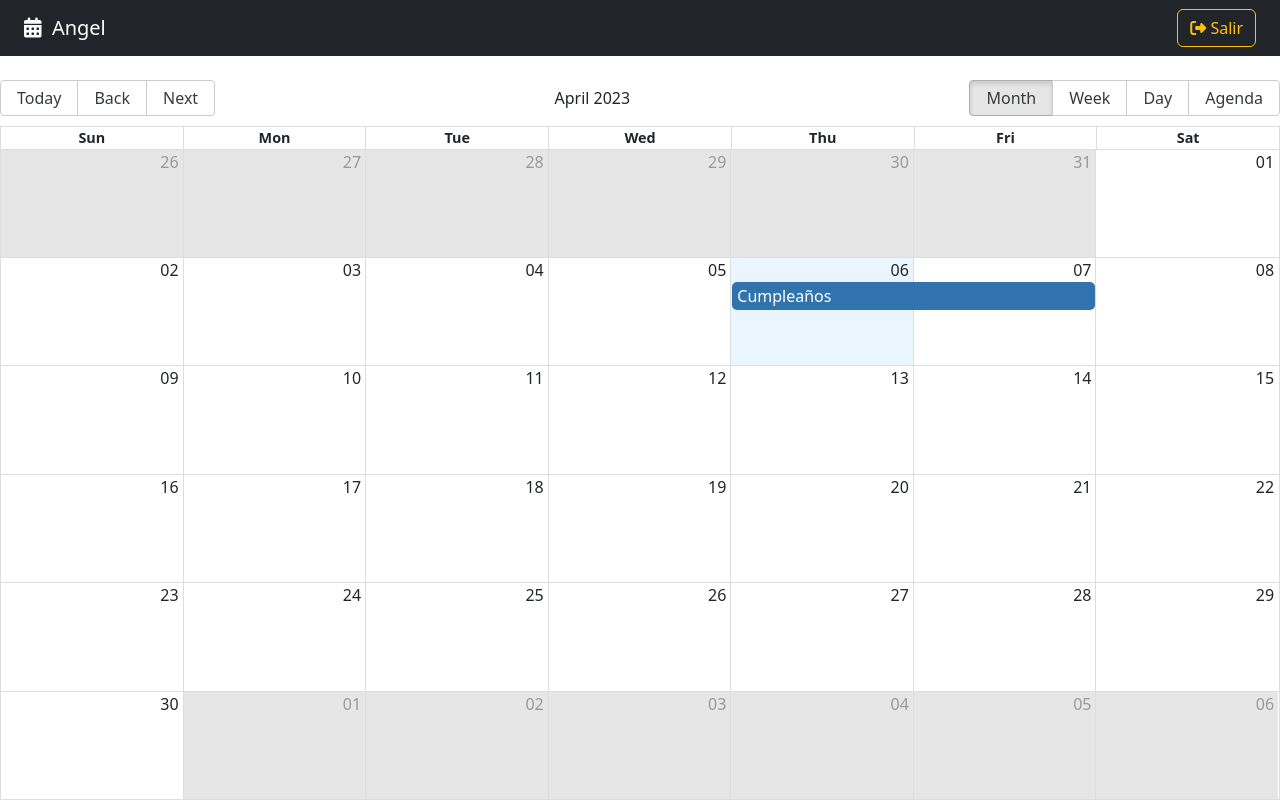
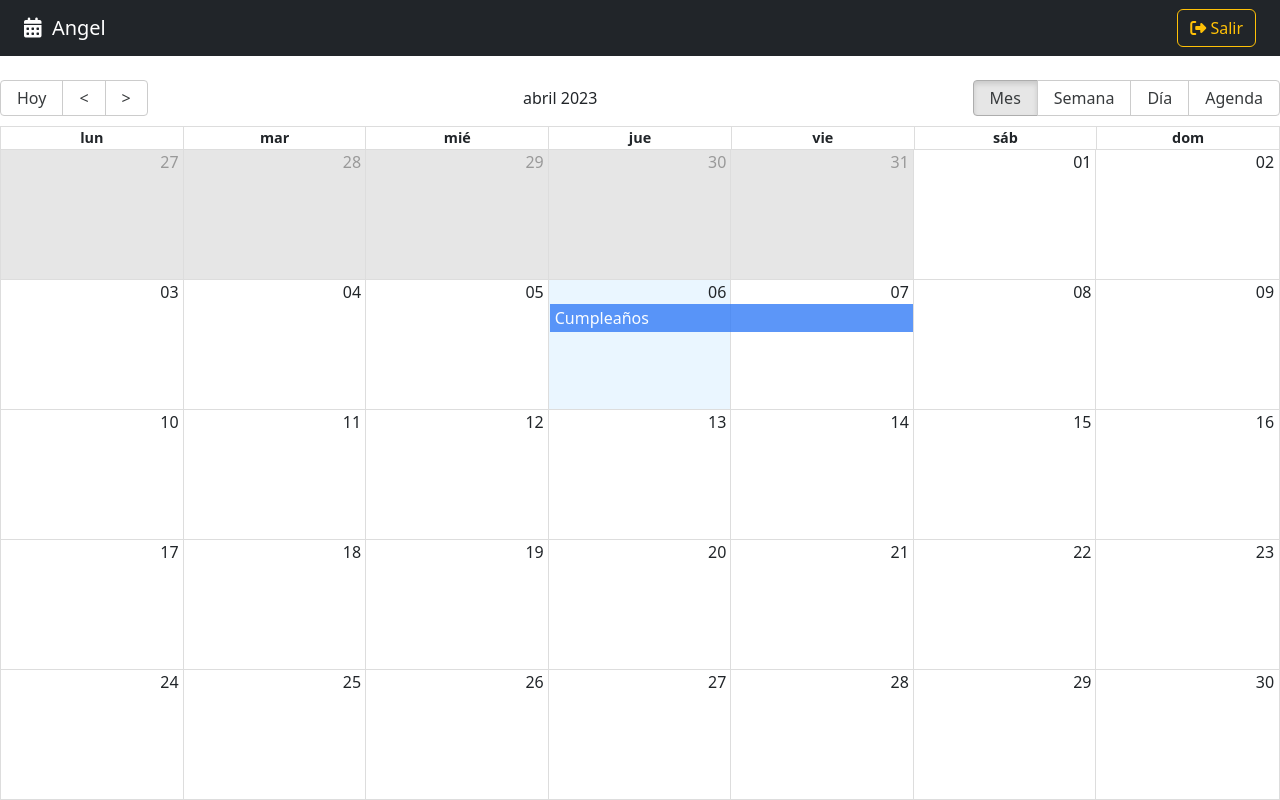
Before and after one commit to Curso-React-Js/10-calendarApp, a React (Vite) app: page / in a window 1280 px wide. Built offline with nearby package versions, Linux system fonts and the light colour scheme.

Commit message:
Configuraciones adicionales del calendario

```diff
--- a/src/calendar/pages/CalendarPage.jsx
+++ b/src/calendar/pages/CalendarPage.jsx
@@ -1,22 +1,9 @@
-import { Calendar, dateFnsLocalizer } from 'react-big-calendar';
+import { Calendar } from 'react-big-calendar';
 import 'react-big-calendar/lib/css/react-big-calendar.css';
+import { addHours } from 'date-fns';
 
-import { addHours, format, parse, startOfWeek, getDay } from 'date-fns';
-import enUS from 'date-fns/locale/en-US';
-
+import { localizer, getMessagesEs } from '../../helpers';
 import { Navbar } from '../';
-
-const locales = {
-  'en-US': enUS,
-}
-
-const localizer = dateFnsLocalizer({
-  format,
-  parse,
-  startOfWeek,
-  getDay,
-  locales,
-});
 
 const events = [
   {
@@ -33,15 +20,34 @@
 ]
 
 export const CalendarPage = () => {
+
+  const eventStyleGetter = ( event, start, end, isSelected ) => {
+    console.log({ event, start, end, isSelected });
+
+    const style = {
+      backgroundColor: '#347CF7',
+      borderRadius: '0px',
+      opacity: 0.8,
+      color: 'white'
+    }
+
+    return {
+      style
+    }
+  }
+
   return (
     <>
       <Navbar />
 
       <Calendar
+        culture="es"
         localizer={ localizer }
         events={ events }
         startAccessor="start"
         endAccessor="end"
+        messages={ getMessagesEs() }
+        eventPropGetter={ eventStyleGetter }
         style={{ height: 'calc(100vh - 80px)' }} />
     </>
   );
--- /dev/null
+++ b/src/helpers/calendarLocalizer.js
@@ -0,0 +1,13 @@
+import { dateFnsLocalizer } from 'react-big-calendar';
+import { format, parse, startOfWeek, getDay } from 'date-fns';
+import esEs from 'date-fns/locale/es';
+
+const locales = { 'es': esEs }
+
+export const localizer = dateFnsLocalizer({
+  format,
+  parse,
+  startOfWeek,
+  getDay,
+  locales,
+});
--- /dev/null
+++ b/src/helpers/getMessages.js
@@ -0,0 +1,18 @@
+
+export const getMessagesEs = () => {
+  return {
+    allDay: 'Todo el día',
+    previous: '<',
+    next: '>',
+    today: 'Hoy',
+    month: 'Mes',
+    week: 'Semana',
+    day: 'Día',
+    agenda: 'Agenda',
+    date: 'Fecha',
+    time: 'Hora',
+    event: 'Evento',
+    noEventsInRange: 'No hay eventos en este rango',
+    showMore: total => `+ Ver más (${total})`
+  }
+}
--- /dev/null
+++ b/src/helpers/index.js
@@ -0,0 +1,2 @@
+export * from './calendarLocalizer';
+export * from './getMessages';
```
